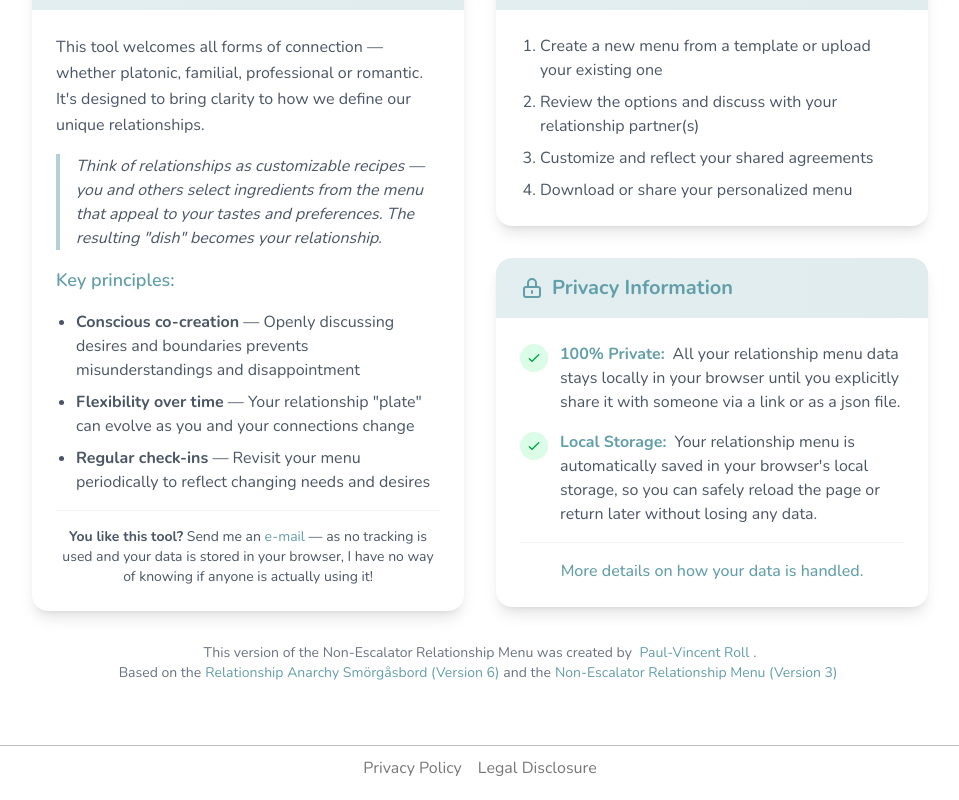
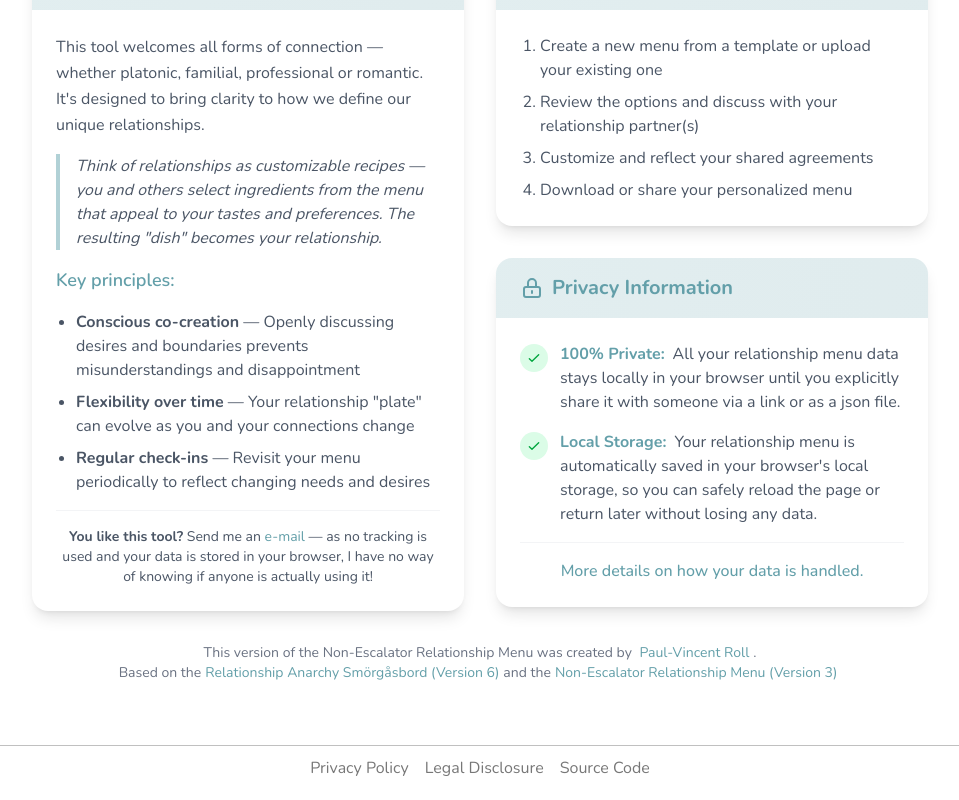
Before and after one commit to yodalived/Relationship-Menu, a Next.js app: page / in a window 1280 px wide. Shown: the part 1431-2231 px from the top of the page, without its empty margins (160-1119 px from the left). Built offline with nearby package versions, Linux system fonts and the light colour scheme.

Commit message:
Added GitHub link to footer

```diff
--- a/app/components/Footer.tsx
+++ b/app/components/Footer.tsx
@@ -6,6 +6,7 @@ export default function Footer() {
       <div className="flex gap-4 justify-center">
         <p><Link href="/privacy-policy" className="hover:underline">Privacy Policy</Link></p>
         <p><Link href="/legal-disclosure" className="hover:underline">Legal Disclosure</Link></p>
+        <p><Link href="https://github.com/paviro/Relationship-Menu" className="hover:underline">Source Code</Link></p>
       </div>
     </footer>
   );
```
